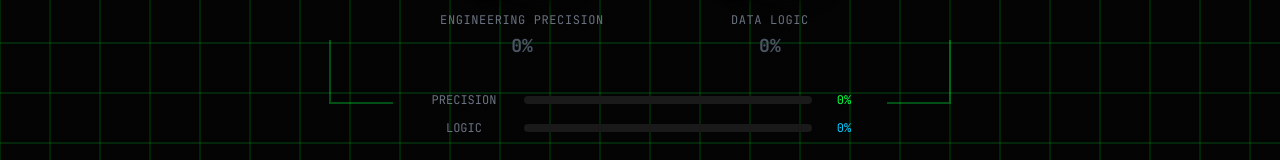
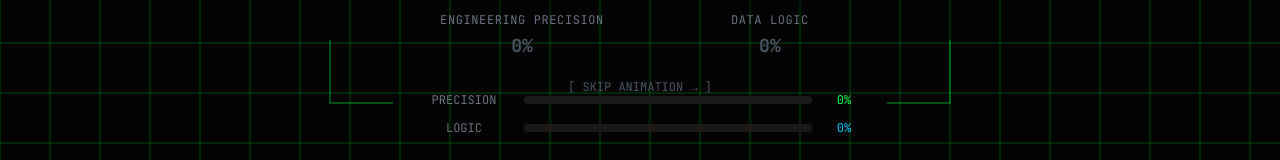
Before and after one commit to SlayerXT/Yue-Portfolio, a React (Vite) app: page / in a window 1280 px wide. Shown: the part 557-717 px from the top of the page. Built offline with nearby package versions, Linux system fonts and the light colour scheme.

Commit message:
Add onSkip prop and skip button to Hero component
Added onSkip prop to Hero component and implemented skip button.

```diff
--- a/src/sections/Hero.tsx
+++ b/src/sections/Hero.tsx
@@ -81,9 +81,10 @@ const RotaryKnob = ({
 
 interface HeroProps {
   onUnlock: () => void;
+  onSkip: () => void;  // 新增
 }
 
-const Hero = ({ onUnlock }: HeroProps) => {
+const Hero = ({ onUnlock, onSkip }: HeroProps) => {
   const canvasRef = useRef<HTMLCanvasElement>(null);
   const containerRef = useRef<HTMLDivElement>(null);
   const titleRef = useRef<HTMLHeadingElement>(null);
@@ -428,6 +429,14 @@ const Hero = ({ onUnlock }: HeroProps) => {
           </div>
         </div>
 
+        {/* Skip Button */}
+        <button
+          onClick={onSkip}
+          className="absolute bottom-8 left-1/2 -translate-x-1/2 px-4 py-2 text-xs font-mono text-gray-600 hover:text-osc-green transition-colors border border-transparent hover:border-osc-green/30 rounded"
+        >
+          [ SKIP ANIMATION → ]
+        </button>
+
         {/* Corner Decorations */}
         <div className="absolute top-8 left-8 w-16 h-16 border-l-2 border-t-2 border-osc-green/30" />
         <div className="absolute top-8 right-8 w-16 h-16 border-r-2 border-t-2 border-osc-green/30" />
```
